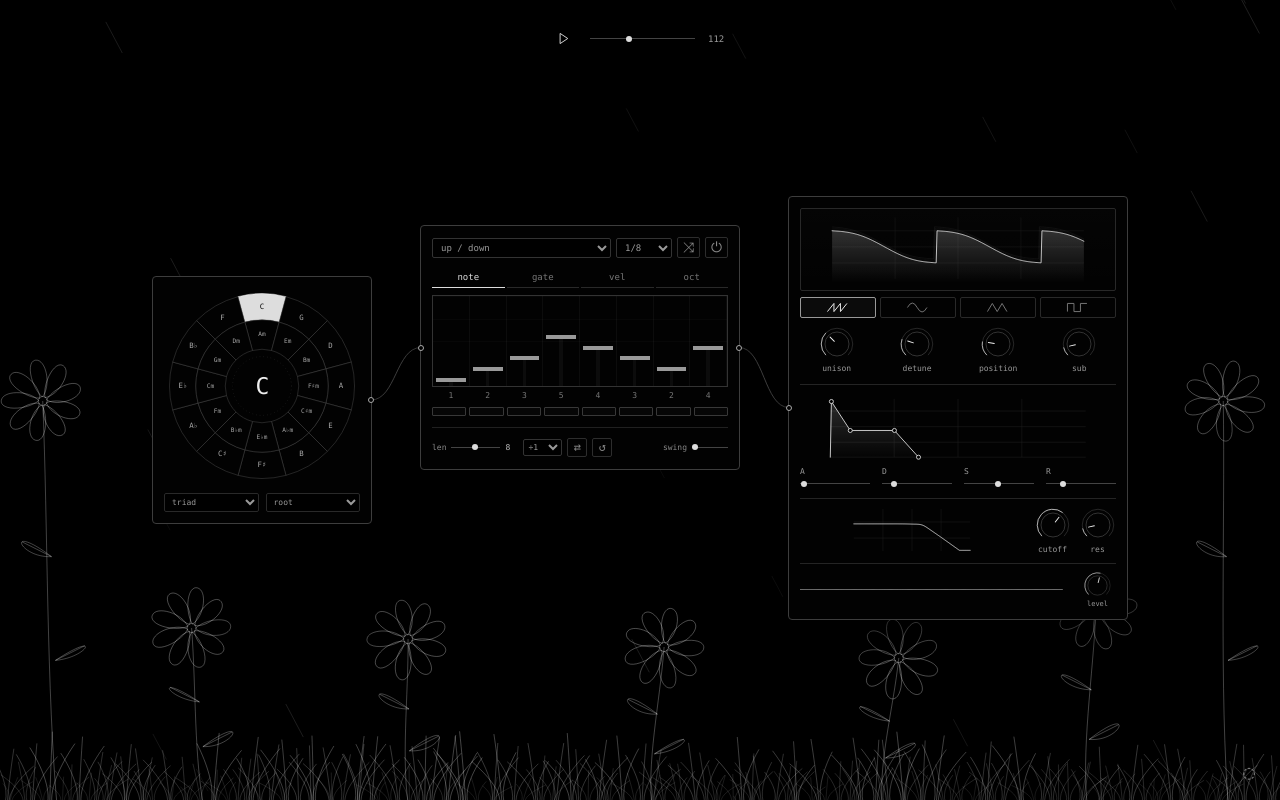
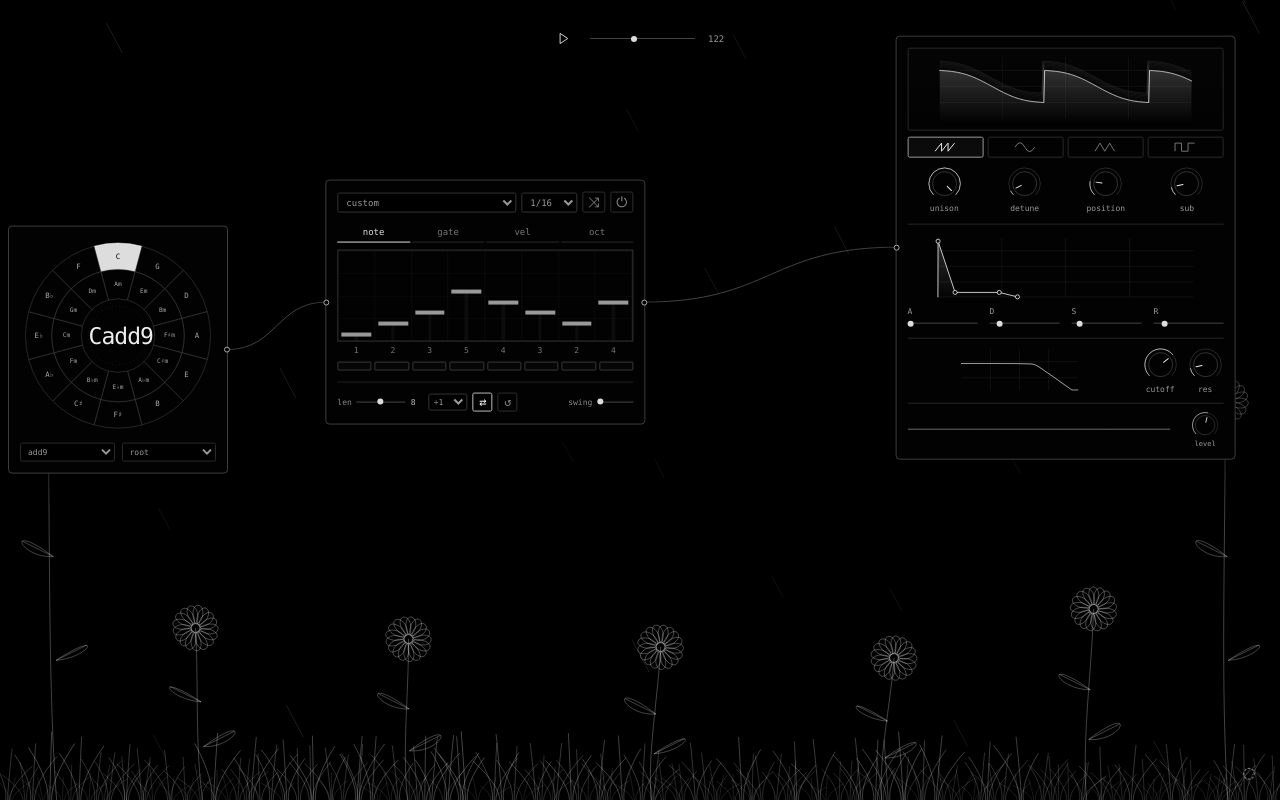
Before and after one commit to joeltheai/pretty-little-things, a plain HTML site: page synth/index.html in a window 1280 px wide. Drawn offline with Linux system fonts and the light colour scheme.

Commit message:
Capture initial synth patch and saved desktop layout
- Seed synth, transport, chord, arp, motion, and panel positions from INITIAL_STATE
- Start playback stopped
- Keep playback running when the tab is hidden
- Add chord wheel focus outlines and disable text selection

```diff
--- a/synth/synth.css
+++ b/synth/synth.css
@@ -261,6 +261,23 @@
   stroke: #4b4b4b;
   stroke-width: 0.8;
   cursor: pointer;
+}
+#wheel,
+#wheel * {
+  -webkit-user-select: none;
+  user-select: none;
+  -webkit-tap-highlight-color: transparent;
+}
+#wheel path[data-root]:focus {
+  outline: none;
+}
+#wheel path[data-root]:focus-visible {
+  stroke: #fff;
+  stroke-width: 2.5;
+}
+#wheel path.selected:focus-visible {
+  stroke: #777;
+  stroke-dasharray: 3 2;
 }
 #wheel path:hover {
   fill: #252525;
--- a/synth/synth.js
+++ b/synth/synth.js
@@ -11,20 +11,154 @@
     );
     return el;
   };
-  const state = {
-    wave: "sawtooth",
-    morph: 20,
-    voices: 3,
-    detune: 14,
-    sub: 12,
-    attack: 0.035,
-    decay: 0.3,
-    sustain: 0.48,
-    release: 0.7,
-    tone: 64,
-    resonance: 12,
-    level: 55,
+  const INITIAL_STATE = {
+    synth: {
+      wave: "sawtooth",
+      voices: 7,
+      detune: 4,
+      morph: 20,
+      sub: 12,
+      attack: 0.005,
+      decay: 0.24,
+      sustain: 0.08,
+      release: 0.42,
+      tone: 69,
+      resonance: 12,
+      level: 55,
+    },
+    transport: {
+      bpm: 122,
+      rate: 0.25,
+      swing: 0,
+    },
+    chord: {
+      root: 0,
+      minor: false,
+      extension: "ninth",
+      inversion: 0,
+    },
+    arp: {
+      pattern: "custom",
+      selectedLane: "note",
+      linked: true,
+      retrigger: false,
+      bypass: false,
+      lanes: {
+        note: {
+          length: 8,
+          division: 1,
+          values: [1, 2, 3, 5, 4, 3, 2, 4, 1, 2, 3, 5, 4, 3, 2, 4],
+          mutes: [
+            false,
+            false,
+            false,
+            false,
+            false,
+            false,
+            false,
+            false,
+            false,
+            false,
+            false,
+            false,
+            false,
+            false,
+            false,
+            false,
+          ],
+        },
+        gate: {
+          length: 8,
+          division: 1,
+          values: [
+            72, 36, 90, 52, 64, 72, 36, 90, 52, 64, 72, 36, 90, 52, 64, 72,
+          ],
+          mutes: [
+            false,
+            false,
+            false,
+            false,
+            false,
+            false,
+            false,
+            false,
+            false,
+            false,
+            false,
+            false,
+            false,
+            false,
+            false,
+            false,
+          ],
+        },
+        velocity: {
+          length: 8,
+          division: 1,
+          values: [
+            90, 50, 68, 44, 78, 55, 65, 90, 50, 68, 44, 78, 55, 65, 90, 50,
+          ],
+          mutes: [
+            false,
+            false,
+            false,
+            false,
+            false,
+            false,
+            false,
+            false,
+            false,
+            false,
+            false,
+            false,
+            false,
+            false,
+            false,
+            false,
+          ],
+        },
+        octave: {
+          length: 8,
+          division: 1,
+          values: [0, 0, 1, 0, 0, 0, 1, 0, 0, 0, 1, 0, 0, 0, 1, 0],
+          mutes: [
+            false,
+            false,
+            false,
+            false,
+            false,
+            false,
+            false,
+            false,
+            false,
+            false,
+            false,
+            false,
+            false,
+            false,
+            false,
+            false,
+          ],
+        },
+      },
+    },
+    motion: true,
+    layout: {
+      "chord-panel": {
+        x: -151.852,
+        y: -50.4141,
+      },
+      "arp-panel": {
+        x: -94.6641,
+        y: -45.4297,
+      },
+      "synth-panel": {
+        x: 107.617,
+        y: -160.332,
+      },
+    },
   };
+  const state = { ...INITIAL_STATE.synth };
   const noteNames = [
     "C",
     "C♯",
@@ -48,16 +182,18 @@
   let ctx, master, analyser, compressor, responseFilter, periodicWave;
   let playing = false,
     starting = false,
-    bypass = false,
-    retrigger = false,
+    bypass = INITIAL_STATE.arp.bypass,
+    retrigger = INITIAL_STATE.arp.retrigger,
     timer = null,
     generation = 0;
-  let bpm = 112,
-    rate = 0.5,
-    swing = 0,
+  let bpm = INITIAL_STATE.transport.bpm,
+    rate = INITIAL_STATE.transport.rate,
+    swing = INITIAL_STATE.transport.swing,
     anchor = 0,
     nextStep = 0;
-  let motion = !matchMedia("(prefers-reduced-motion: reduce)").matches;
+  let motion =
+    INITIAL_STATE.motion &&
+    !matchMedia("(prefers-reduced-motion: reduce)").matches;
   const activeVoices = new Set();
   const visualNotes = [];
   const scheduledSteps = [];
@@ -586,8 +722,8 @@
   // Chord generator: circle of fifths, extensions and inversions.
   const majors = [0, 7, 2, 9, 4, 11, 6, 1, 8, 3, 10, 5],
     minors = [9, 4, 11, 6, 1, 8, 3, 10, 5, 0, 7, 2];
-  let chordRoot = 0,
-    chordMinor = false,
+  let chordRoot = INITIAL_STATE.chord.root,
+    chordMinor = INITIAL_STATE.chord.minor,
     chordNotes = [];
   function ringPath(inner, outer, start, end) {
     const p = (r, a) => [160 + Math.cos(a) * r, 160 + Math.sin(a) * r];
@@ -729,17 +865,14 @@
   ];
   const lanes = laneSpecs.map((spec) => ({
     ...spec,
-    division: 1,
-    values: Array.from(
-      { length: 16 },
-      (_, i) => spec.values[i % spec.values.length],
-    ),
-    mutes: Array(16).fill(false),
+    ...INITIAL_STATE.arp.lanes[spec.id],
+    values: [...INITIAL_STATE.arp.lanes[spec.id].values],
+    mutes: [...INITIAL_STATE.arp.lanes[spec.id].mutes],
     cells: [],
     muteButtons: [],
   }));
-  let selectedLane = "note",
-    linked = false,
+  let selectedLane = INITIAL_STATE.arp.selectedLane,
+    linked = INITIAL_STATE.arp.linked,
     liveStep = -1;
   const activeLane = () => lanes.find((lane) => lane.id === selectedLane);
 
@@ -959,7 +1092,7 @@
     );
     renderLane(lane);
   });
-  selectLane("note");
+  selectLane(selectedLane);
   $("#lane-length").addEventListener("input", (e) => {
     const length = clamp(Math.round(Number(e.target.value)), 1, 16);
     (linked ? lanes : [activeLane()]).forEach((lane) => {
@@ -1227,9 +1360,6 @@
     });
     heldKeys.clear();
   });
-  document.addEventListener("visibilitychange", () => {
-    if (document.hidden) stop();
-  });
 
   // Patch cables follow the modules, including after a drag or responsive reflow.
   let topZ = 3;
@@ -1255,6 +1385,27 @@
     const bar = panel;
     let drag;
     let offset = { x: 0, y: 0 };
+    function placePanel() {
+      offset = { x: 0, y: 0 };
+      panel.style.transform = "";
+      if (innerWidth <= 1030) return;
+      const saved = INITIAL_STATE.layout[panel.id];
+      const rect = panel.getBoundingClientRect();
+      offset = {
+        x: clamp(
+          saved.x,
+          8 - rect.left,
+          Math.max(8, innerWidth - rect.width - 8) - rect.left,
+        ),
+        y: clamp(
+          saved.y,
+          8 - rect.top,
+          Math.max(8, innerHeight - rect.height - 8) - rect.top,
+        ),
+      };
+      panel.style.transform = `translate(${offset.x}px, ${offset.y}px)`;
+    }
+    placePanel();
     bar.addEventListener("pointerdown", (e) => {
       if (
         e.button !== 0 ||
@@ -1294,10 +1445,7 @@
         drag = null;
       }),
     );
-    window.addEventListener("resize", () => {
-      offset = { x: 0, y: 0 };
-      panel.style.transform = "";
-    });
+    window.addEventListener("resize", placePanel);
   });
   window.addEventListener("scroll", updateWires, { passive: true });
   const resizeObserver = new ResizeObserver(updateWires);
@@ -1715,6 +1863,24 @@
     });
     drawScope();
   }
+  // Restore controls without firing change handlers that regenerate the saved arp.
+  Object.entries({
+    tempo: bpm,
+    rate,
+    swing,
+    extension: INITIAL_STATE.chord.extension,
+    voicing: INITIAL_STATE.chord.inversion,
+  }).forEach(([id, value]) => {
+    $(`#${id}`).value = String(value);
+  });
+  $("#tempo-out").textContent = bpm;
+  $("#swing").title = `Swing: ${Math.round(swing * 100)}%`;
+  if (INITIAL_STATE.arp.pattern === "custom") markCustom();
+  else $("#pattern").value = INITIAL_STATE.arp.pattern;
+  $("#link-lengths").setAttribute("aria-pressed", String(linked));
+  $("#retrigger").setAttribute("aria-pressed", String(retrigger));
+  $("#arp-bypass").setAttribute("aria-pressed", String(bypass));
+  $("#arp-panel").classList.toggle("bypassed", bypass);
   syncControls.forEach((sync) => sync());
   updateChord();
   updateTransport();
```
Also changed, not shown: synth/README.md.
